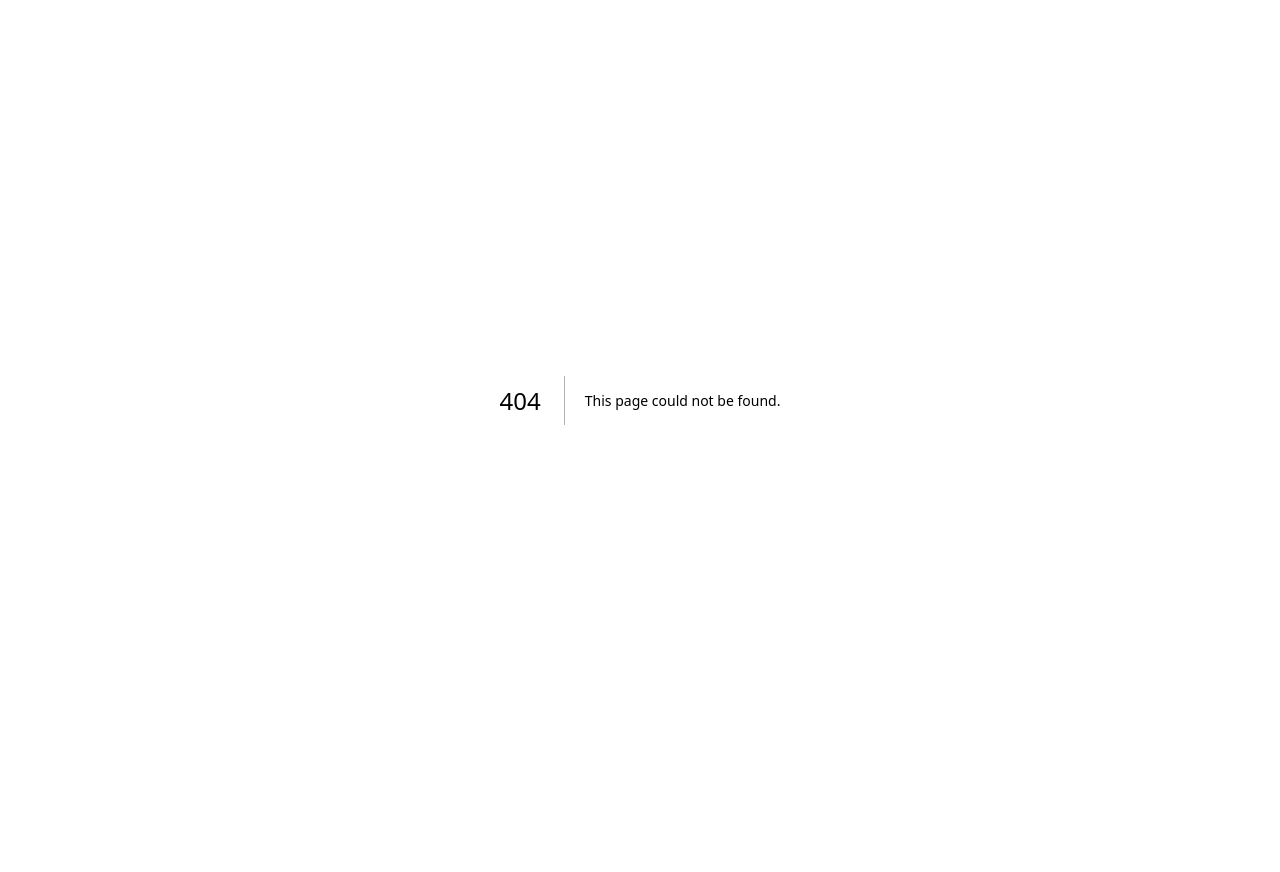
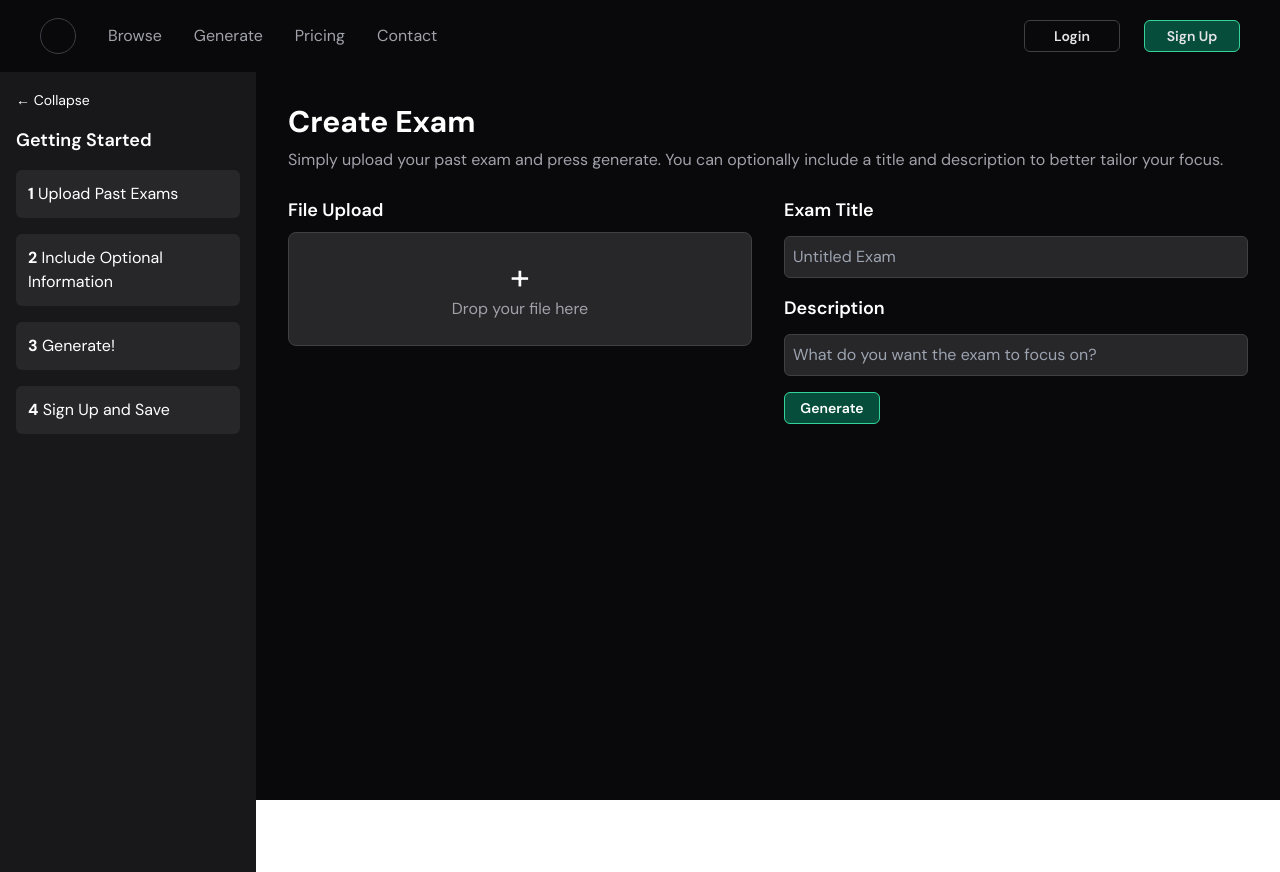
Before and after one commit to lklkevin/pear, a Next.js app in the folder app/frontend/: page /generate in a window 1280 px wide. Before the commit this address had no page. Before the commit the page ends 800 px from the top, so only its background shows below. Built offline with nearby package versions, Linux system fonts and the light colour scheme.

Commit message:
implemented generate exam page design and side bar component

```diff
--- /dev/null
+++ b/app/frontend/components/form/fileUpload.tsx
@@ -0,0 +1,31 @@
+import { useState } from "react";
+
+export default function FileUpload() {
+  const [files, setFiles] = useState<File[]>([]);
+
+  const handleFileUpload = (event: React.ChangeEvent<HTMLInputElement>) => {
+    if (event.target.files) {
+      setFiles([...files, ...Array.from(event.target.files)]);
+    }
+  };
+
+  return (
+    <div className="border border-zinc-700 rounded-lg p-6 text-center bg-zinc-800">
+      {files.length > 0 ? (
+        <div className="flex flex-wrap gap-2">
+          {files.map((file, index) => (
+            <div key={index} className="bg-zinc-900 px-3 py-1 rounded-md">
+              {file.name} ✖
+            </div>
+          ))}
+        </div>
+      ) : (
+        <label className="cursor-pointer flex flex-col items-center">
+          <span className="text-4xl">+</span>
+          <span className="text-zinc-400">Drop your file here</span>
+          <input type="file" className="hidden" onChange={handleFileUpload} />
+        </label>
+      )}
+    </div>
+  );
+}
--- a/app/frontend/components/form/inputField.tsx
+++ b/app/frontend/components/form/inputField.tsx
@@ -1,15 +1,18 @@
 interface InputFieldProps {
-    label: string;
+    label?: string;
     type?: string;
-    value: string;
-    onChange: (event: React.ChangeEvent<HTMLInputElement>) => void;
+    placeholder?: string;
+    value?: string;
+    onChange?: (e: React.ChangeEvent<HTMLInputElement | HTMLTextAreaElement>) => void;
+    textarea?: boolean;
 }
 
 export default function InputField({
     label,
     type = "text",
     value,
-    onChange
+    onChange,
+    placeholder
 }: InputFieldProps) {
     return (
         <div>
@@ -17,6 +20,7 @@ export default function InputField({
             <input
                 type={type}
                 className="w-full p-2 mt-1 bg-zinc-800 border border-zinc-700 rounded-md focus:outline-none focus:ring-1 focus:ring-zinc-500"
+                placeholder={placeholder}
                 value={value}
                 onChange={onChange}
                 required
--- /dev/null
+++ b/app/frontend/components/generate/examForm.tsx
@@ -0,0 +1,29 @@
+import InputField from "../form/inputField";
+import FileUpload from "../form/fileUpload";
+import GreenButton from "../ui/buttonGreen"
+
+export default function ExamForm() {
+  return (
+    <div className="mt-6 grid grid-cols-2 gap-8">
+      {/* Left: File Upload */}
+      <div>
+        <h3 className="text-lg font-semibold mb-2">File Upload</h3>
+        <FileUpload />
+      </div>
+
+      {/* Right: Form Fields */}
+      <div>
+        <h3 className="text-lg font-semibold mb-2">Exam Title</h3>
+        <InputField
+          placeholder="Untitled Exam"
+        />
+
+        <h3 className="text-lg font-semibold mt-4 mb-2">Description</h3>
+        <InputField placeholder="What do you want the exam to focus on?" textarea />
+        <div className="mt-4">
+            <GreenButton text="Generate"></GreenButton>
+        </div>
+      </div>
+    </div>
+  );
+}
--- /dev/null
+++ b/app/frontend/components/generate/generatePage.tsx
@@ -0,0 +1,14 @@
+import GenerateLayout from "../layout/generateLayout";
+import ExamForm from "./examForm";
+
+export default function GeneratePage() {
+  return (
+    <GenerateLayout>
+      <h1 className="text-3xl font-bold">Create Exam</h1>
+      <p className="text-zinc-400 mt-2">
+        Simply upload your past exam and press generate. You can optionally include a title
+        and description to better tailor your focus.</p>
+      <ExamForm />
+    </GenerateLayout>
+  );
+}
--- /dev/null
+++ b/app/frontend/components/layout/generateLayout.tsx
@@ -0,0 +1,26 @@
+import { useState } from "react";
+import Navbar from "./navNormal";
+import Sidebar from "./sideBar";
+
+export default function GenerateLayout({ children }: { children: React.ReactNode }) {
+    const [isCollapsed, setIsCollapsed] = useState(false);
+
+    return (
+      <div className="min-h-screen bg-zinc-950 text-white">
+        <Navbar />
+
+        {/* Page Content with Sidebar */}
+        <div className="flex">
+          {/* Sidebar - Absolute Position (Does Not Affect Navbar) */}
+          <div className="absolute left-0 top-[72px] h-full">
+            <Sidebar isCollapsed={isCollapsed} setIsCollapsed={setIsCollapsed}/>
+          </div>
+
+          {/* Main Content - Does Not Get Pushed */}
+          <div className={`flex-1 p-8 ${isCollapsed ? "ml-16" : "ml-64"} transition-all duration-300`}>
+            {children}
+          </div>
+        </div>
+      </div>
+    );
+  }
--- a/app/frontend/components/layout/navNormal.tsx
+++ b/app/frontend/components/layout/navNormal.tsx
@@ -8,9 +8,9 @@ export default function Home() {
             <div className=" flex items-center h-full space-x-8">
                 <div className="h-9 w-9 bg-zinc-950 border border-zinc-700 rounded-full"></div>
                 <Link className="hover:text-white" href="/browse">Browse</Link>
-                <Link className="hover:text-white" href="/about">Generate</Link>
-                <Link className="hover:text-white" href="/about">Pricing</Link>
-                <Link className="hover:text-white" href="/about">Contact</Link>
+                <Link className="hover:text-white" href="/generate">Generate</Link>
+                <Link className="hover:text-white" href="/pricing">Pricing</Link>
+                <Link className="hover:text-white" href="/contact">Contact</Link>
             </div>
             <div className="text-zinc-200 flex items-center h-full space-x-6">
                 <Link href={"/login"}>
--- /dev/null
+++ b/app/frontend/components/layout/sideBar.tsx
@@ -0,0 +1,39 @@
+import { useState } from "react";
+
+export default function Sidebar({
+    isCollapsed,
+    setIsCollapsed,
+  }: {
+    isCollapsed: boolean;
+    setIsCollapsed: (value: boolean) => void;
+  }) {
+
+  return (
+    <div className={`bg-zinc-900 transition-all duration-300 ${isCollapsed ? "w-16" : "w-64"} p-4 h-screen `}>
+      <button
+        className="text-white text-sm mb-4"
+        onClick={() => setIsCollapsed(!isCollapsed)}
+      >
+        {isCollapsed ? "→ Expand" : "← Collapse"}
+      </button>
+
+      {!isCollapsed && (
+        <div>
+          <h2 className="text-lg font-semibold">Getting Started</h2>
+          <ul className="mt-4 space-y-4">
+            {[
+              { number: "1", text: "Upload Past Exams" },
+              { number: "2", text: "Include Optional Information" },
+              { number: "3", text: "Generate!" },
+              { number: "4", text: "Sign Up and Save" },
+            ].map((step, index) => (
+              <li key={index} className="p-3 bg-zinc-800 rounded-md">
+                <span className="font-bold">{step.number}</span> {step.text}
+              </li>
+            ))}
+          </ul>
+        </div>
+      )}
+    </div>
+  );
+}
--- a/app/frontend/pages/browse/index.tsx
+++ b/app/frontend/pages/browse/index.tsx
@@ -1,4 +1,4 @@
-import ExplorePage from "../../components/browse/explorePage";
+import ExplorePage from "../../components/browse/browsePage";
 
 export default function Browse() {
     return (
--- /dev/null
+++ b/app/frontend/pages/generate.tsx
@@ -0,0 +1,7 @@
+import GeneratePage from "../components/generate/generatePage";
+
+export default function Generate() {
+    return (
+        <GeneratePage />
+    );
+}
```
